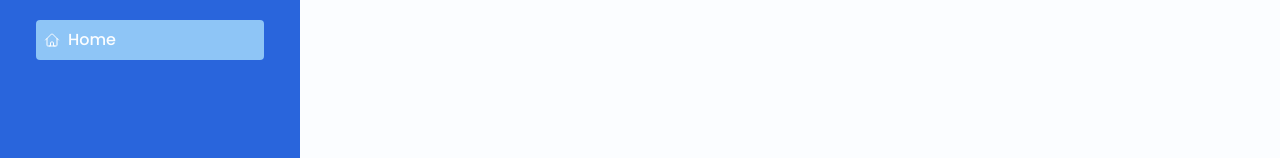
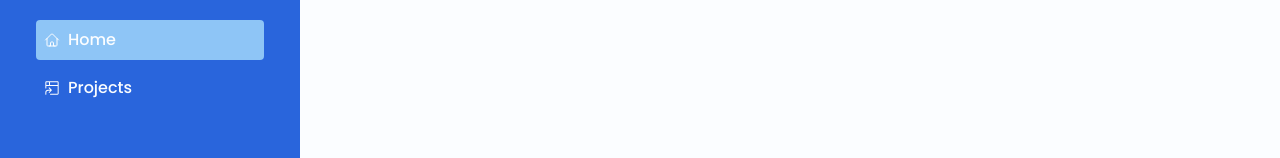
Before and after one commit to Nimira43/Aether, a React (Vite) app in the folder frontend/: page / in a window 1280 px wide. Shown: the part 136-294 px from the top of the page. Built offline with nearby package versions, Linux system fonts and the light colour scheme; a web font is replaced by a local one.

Commit message:
Projects link

```diff
--- a/frontend/src/pages/Layout.jsx
+++ b/frontend/src/pages/Layout.jsx
@@ -1,6 +1,7 @@
 import { useState } from 'react'
 import { Link, useLocation } from 'react-router-dom'
-import { HiOutlineHome } from "react-icons/hi2"
+import { HiOutlineHome } from 'react-icons/hi2'
+import { GoProjectSymlink } from 'react-icons/go'
 
 const Layout = () => {
   const [show, setShow] = useState(false)
@@ -97,6 +98,25 @@ const Layout = () => {
                   </span>
                 </Link>
               </li>
+              <li>
+                <Link
+                  to='/projects'
+                  className={
+                    `text-light px-2 py-2 centre-items justify-start gap-2 rounded ${
+                      pathname === '/projects'
+                      ? 'bg-main-light'
+                      : ''
+                    }`
+                  }
+                >
+                  <span>
+                    <GoProjectSymlink />
+                  </span>
+                  <span className='font-medium'>
+                    Projects
+                  </span>
+                </Link>
+              </li>
             </ul>
         </div>
       </div>
```
